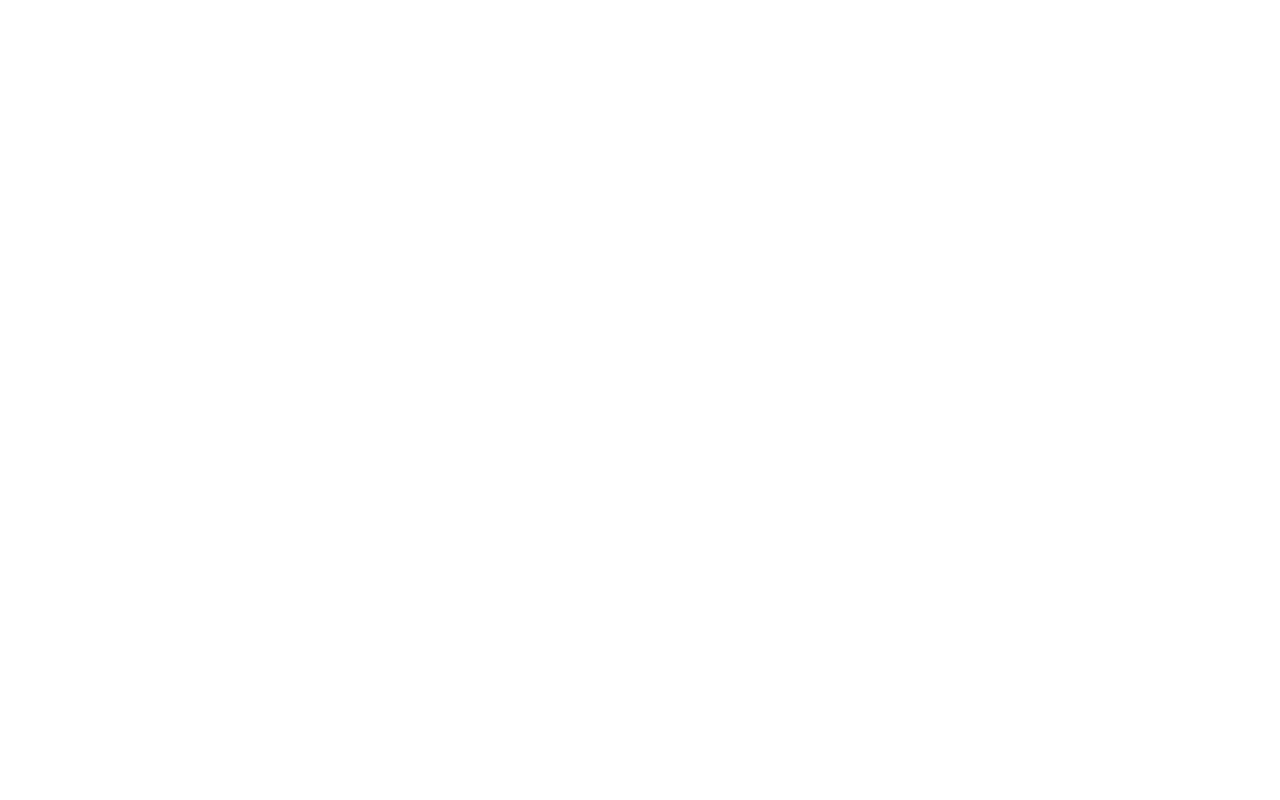
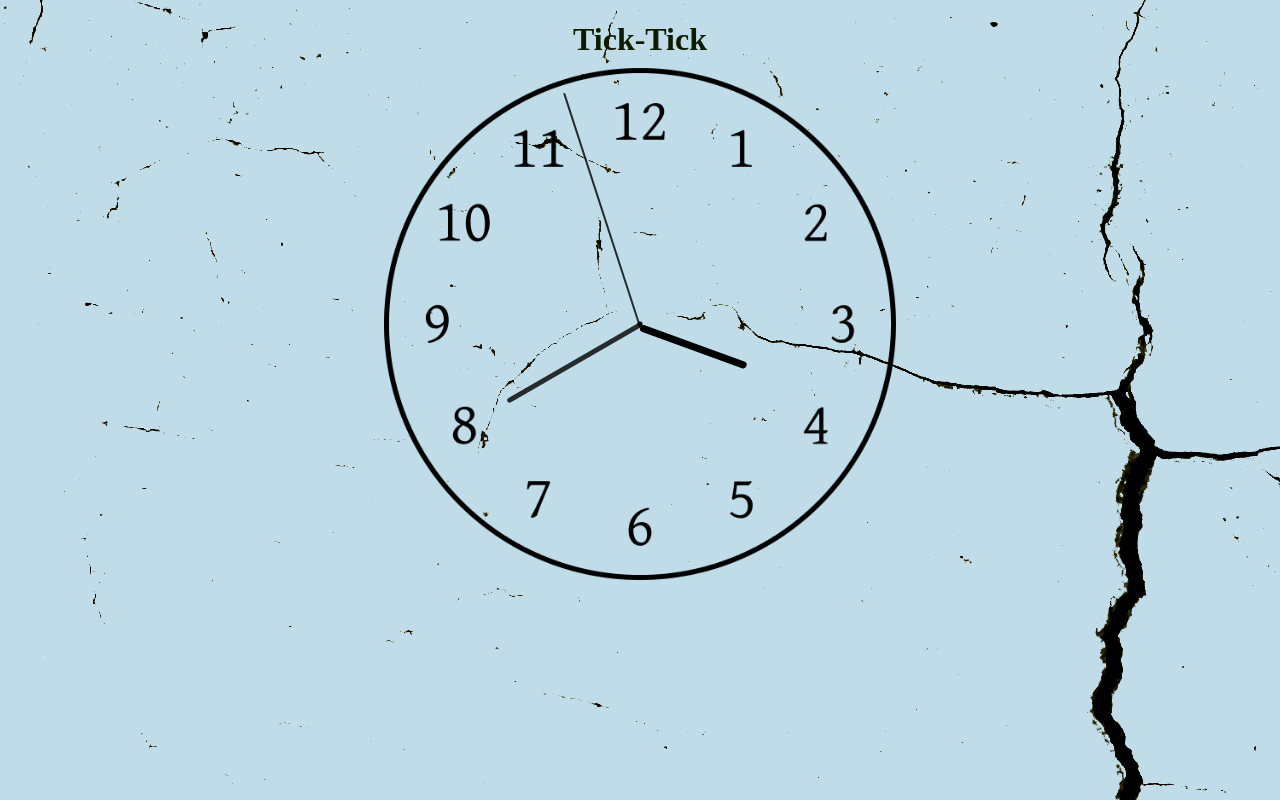
Before and after one commit to amankr-111/Analog_Clock, a plain HTML site: page index.html in a window 1280 px wide. Drawn offline with Linux system fonts and the light colour scheme.

Commit message:
Clock created

```diff
--- a/index.html
+++ b/index.html
@@ -4,9 +4,16 @@
     <meta charset="UTF-8">
     <meta http-equiv="X-UA-Compatible" content="IE=edge">
     <meta name="viewport" content="width=device-width, initial-scale=1.0">
-    <title>Document</title>
+    <link rel="stylesheet" href="./style.css">    <title>Clock</title>
+    <script src="./script.js"></script>
 </head>
 <body>
+    <H1 class="heading">Tick-Tick</H1>
+    <div class="clock-container">
+        <div class="hour"></div>
+        <div class="min"></div>
+        <div class="sec"></div>
 
+    </div>
 </body>
 </html>
--- a/script.js
+++ b/script.js
@@ -0,0 +1,14 @@
+
+setInterval(() => {
+  const date = new Date();
+  const htime = date.getHours();
+  const mtime = date.getMinutes();
+  const stime = date.getSeconds();
+  const hRotation = 30 * htime + mtime / 2;
+  const mRotation = 6 * mtime;
+  const sRotation = 6 * stime;
+
+  document.querySelector(".hour").style.transform = `rotate(${hRotation}deg`;
+  document.querySelector(".min").style.transform = `rotate(${mRotation}deg`;
+  document.querySelector(".sec").style.transform = `rotate(${sRotation}deg`;
+}, 100);
--- a/style.css
+++ b/style.css
@@ -0,0 +1,45 @@
+body{
+    background: url(crack.png) ;
+    background-color:rgb(191 220 232);
+}
+.clock-container{
+    position: relative;
+    margin:auto;
+  height: 40vw;
+  width: 40vw;
+  background: url(clock.png) no-repeat;
+  background-size: 100%;
+}
+.hour, .min, .sec {
+
+        position: absolute;
+        background: black;
+        border-radius: 10px;
+        transform-origin: bottom;
+}
+.hour{
+    left: 49.4%;
+    top: 28.6%;
+    height: 22%;
+    width: 1.4%;
+}
+.min{
+    left: 49.6%;
+    top: 20%;
+    height: 30%;
+    width: 1%;
+    opacity: 0.8;
+}
+.sec{
+    left: 49.85%;
+    top: 2.5%;
+    height: 48%;
+    width: 0.3%;
+    opacity: 0.8;
+}
+.heading{
+    margin-bottom: 10px;
+    display: flex;
+    justify-content: center;
+    color: rgb(14, 27, 0);
+}
```
Also changed, not shown: clock.png (added), crack.png (added).
